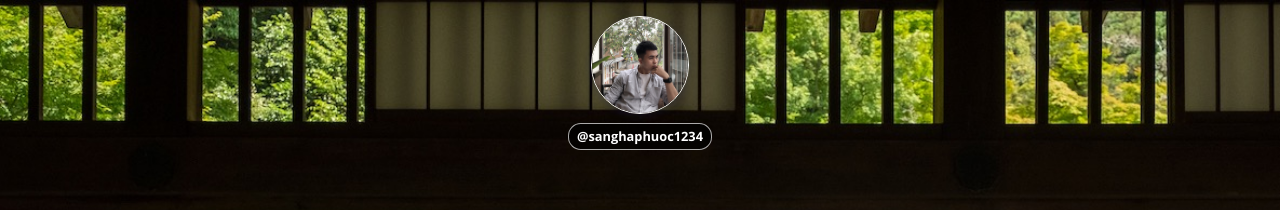
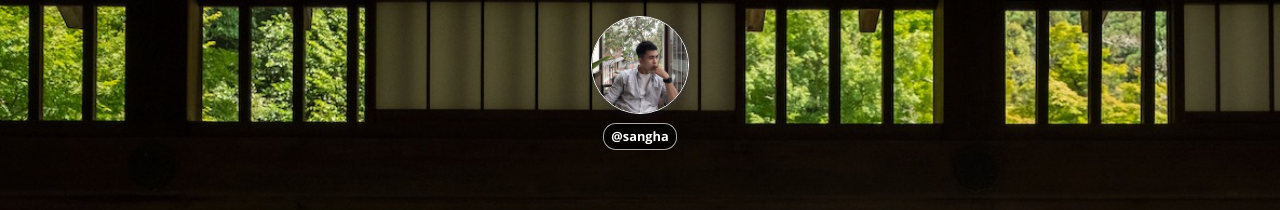
Before and after one commit to haphuocsang1801/bio, a plain HTML site: page index.html in a window 1280 px wide. Shown: the top 210 px of the page. Drawn offline with nearby package versions, Linux system fonts and the light colour scheme; animation ran at ten frames a second.

Commit message:
index change conflic

```diff
--- a/index.html
+++ b/index.html
@@ -14,7 +14,7 @@
     <main>
       <header>
         <img src="./images/avatar.jpeg" alt="avatar" />
-        <h1>@sanghaphuoc1234</h1>
+        <h1>@sangha</h1>
       </header>
       <ul>
         <li>
```
